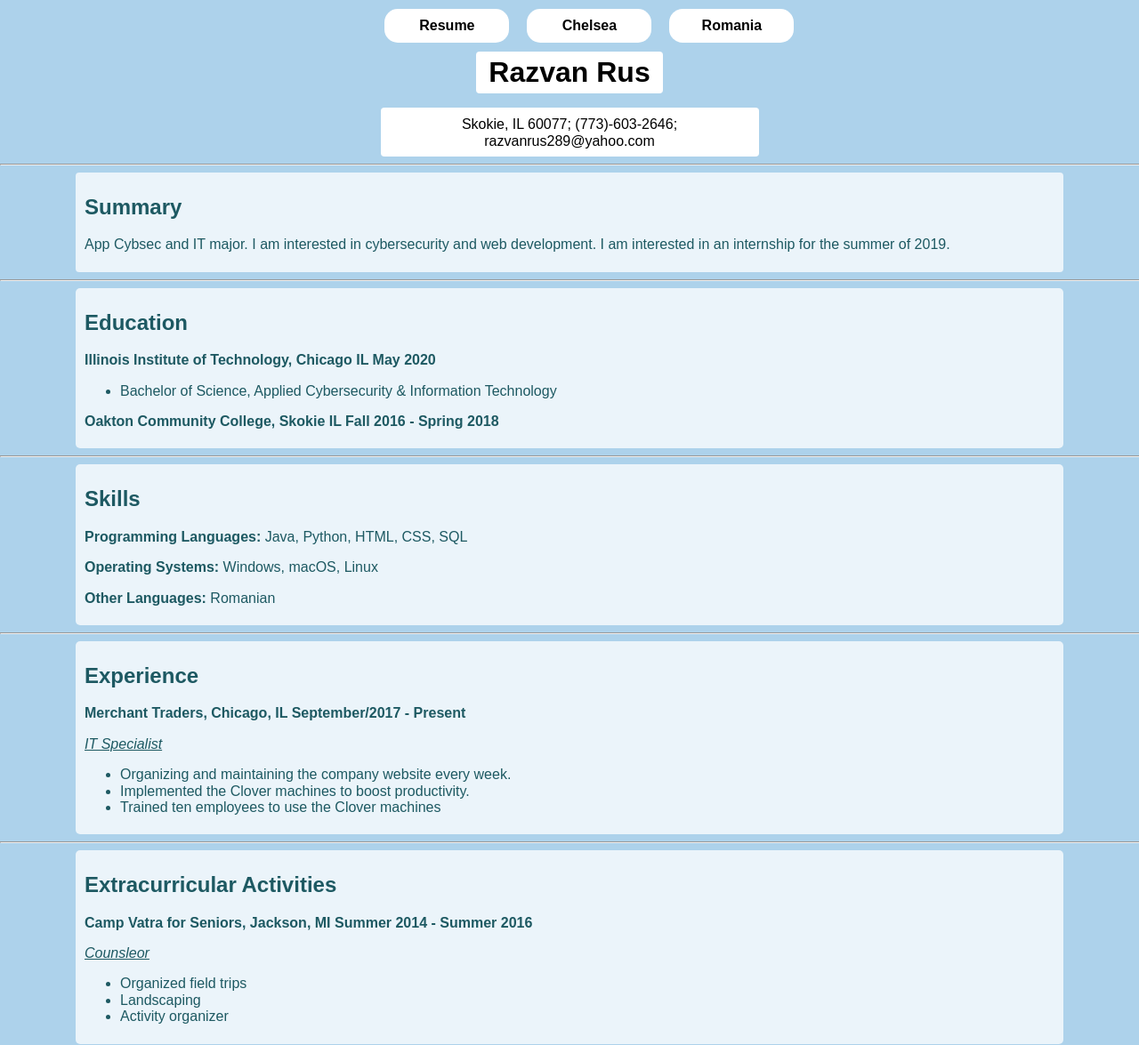
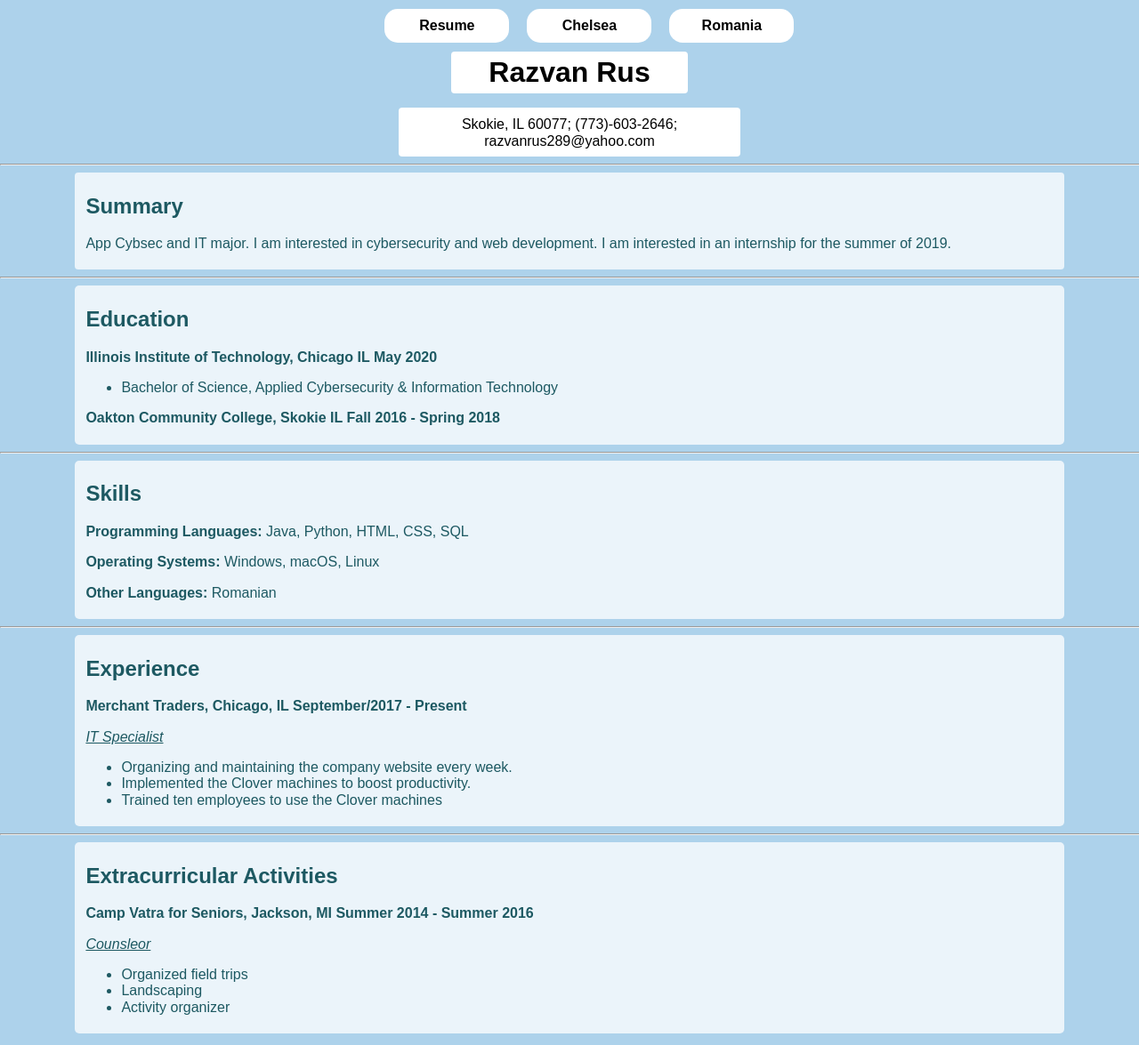
Before and after one commit to razvanrus289/Project-Three, a plain HTML site: page index.html in a window 1280 px wide. Shown: the whole page at 89% size. Drawn offline with Linux system fonts and the light colour scheme.

Commit message:
made the resume page more fluid with % tag instead of px

```diff
--- a/css/style.css
+++ b/css/style.css
@@ -94,11 +94,11 @@ nav#pagethreenav ul li a {
   padding: 10px 20px;
   position: relative;
 }
-#box1 {
+#name { /* PAGE ONE NAME BOX */
   display: block;
   background-color: #fff;
   color: black;
-  width: 200px;
+  width: 20%;
   padding: 5px 5px 5px 5px;
   border-radius: 4px;
   text-align: center;
@@ -108,13 +108,13 @@ nav#pagethreenav ul li a {
   display: block;
   background-color: #fff;
   color: black;
-  width: 425px;
+  width: 30%;
   padding: 10px 0px 8px 0px;
   border-radius: 4px;
   text-align: center;
   margin: auto;
 }
-#box2 {
+#box2 { /* CHELSEA FC HEADING */
   display: block;
   background-color: white;
   color: #034694;
@@ -125,7 +125,7 @@ nav#pagethreenav ul li a {
   margin-left: auto;
   margin-right: auto;
 }
-.box3 {
+.box3 { /* ROMANIA HEADING */
   display: block;
   background-color: #D6E9F5;
   color: #A24F0B;
@@ -238,7 +238,7 @@ nav#pagethreenav ul li a {
   display: block;
   background-color: #EBF4FA;
   width: 1100px;
-  padding: 5px 0px 5px 10px;
+  padding: .3% 0% .3% 1%;
   border-radius: 4px;
   text-align: left;
   margin: auto;
@@ -247,7 +247,7 @@ nav#pagethreenav ul li a {
   display: block;
   background-color: #EBF4FA;
   width: 1100px;
-  padding: 5px 0px 5px 10px;
+  padding: .3% 0% .3% 1%;
   border-radius: 5px;
   text-align: left;
   margin: auto;
@@ -256,7 +256,7 @@ nav#pagethreenav ul li a {
   display: block;
   background-color: #EBF4FA;
   width: 1100px;
-  padding: 5px 0px 5px 10px;
+  padding: .3% 0% .3% 1%;
   border-radius: 5px;
   text-align: left;
   margin: auto;
@@ -265,7 +265,7 @@ nav#pagethreenav ul li a {
   display: block;
   background-color: #EBF4FA;
   width: 1100px;
-  padding: 5px 0px 5px 10px;
+  padding: .3% 0% .3% 1%;
   border-radius: 5px;
   text-align: left;
   margin: auto;
@@ -274,10 +274,12 @@ nav#pagethreenav ul li a {
   display: block;
   background-color: #EBF4FA;
   width: 1100px;
-  padding: 5px 0px 5px 10px;
+  padding: .3% 0% .3% 1%;
   border-radius: 5px;
   text-align: left;
-  margin: auto;
+  margin-left: auto;
+  margin-right: auto;
+  margin-bottom: 1%;
 }
 #CHElink {
   color: white;
--- a/index.html
+++ b/index.html
@@ -15,7 +15,7 @@
       <li><a href="page3.html" title="Romania Page">Romania</a></li>
     </ul>
   </nav>
-  <h1 id="box1">Razvan Rus</h1>
+  <h1 id="name">Razvan Rus</h1>
   <p></p>
   <p id="infobox">Skokie, IL 60077; (773)-603-2646; razvanrus289@yahoo.com</p>
   <hr class="hr">
```
